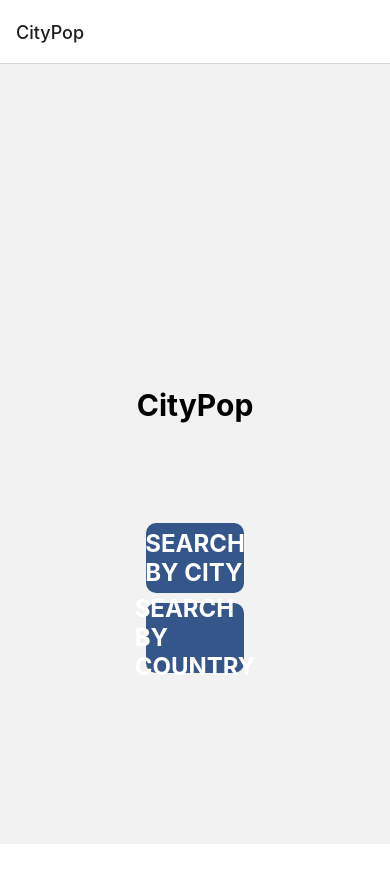
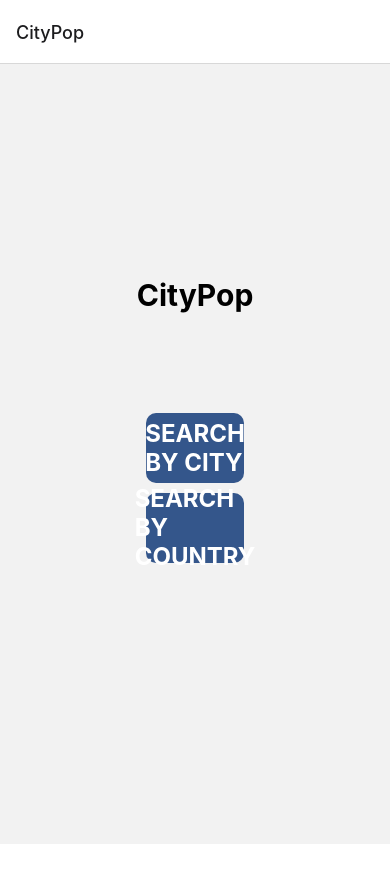
Before and after one commit to Akseluhr/CityPop, a React Native app: screen /CityPop in a window 390 px wide. Shown: the top 882 px of the page. After the commit the page ends 844 px from the top, so only its background shows below. Built offline with nearby package versions, Linux system fonts and the light colour scheme.

Commit message:
Fixed positioning

```diff
--- a/styles/ViewStyle.js
+++ b/styles/ViewStyle.js
@@ -7,8 +7,7 @@ const styles = StyleSheet.create({
     width: '100%',
     alignItems: 'center',
     justifyContent: 'center',
-    marginTop: '-10%',
-    top: 100
+    marginTop: '-15%',
   }
 })
 
```
